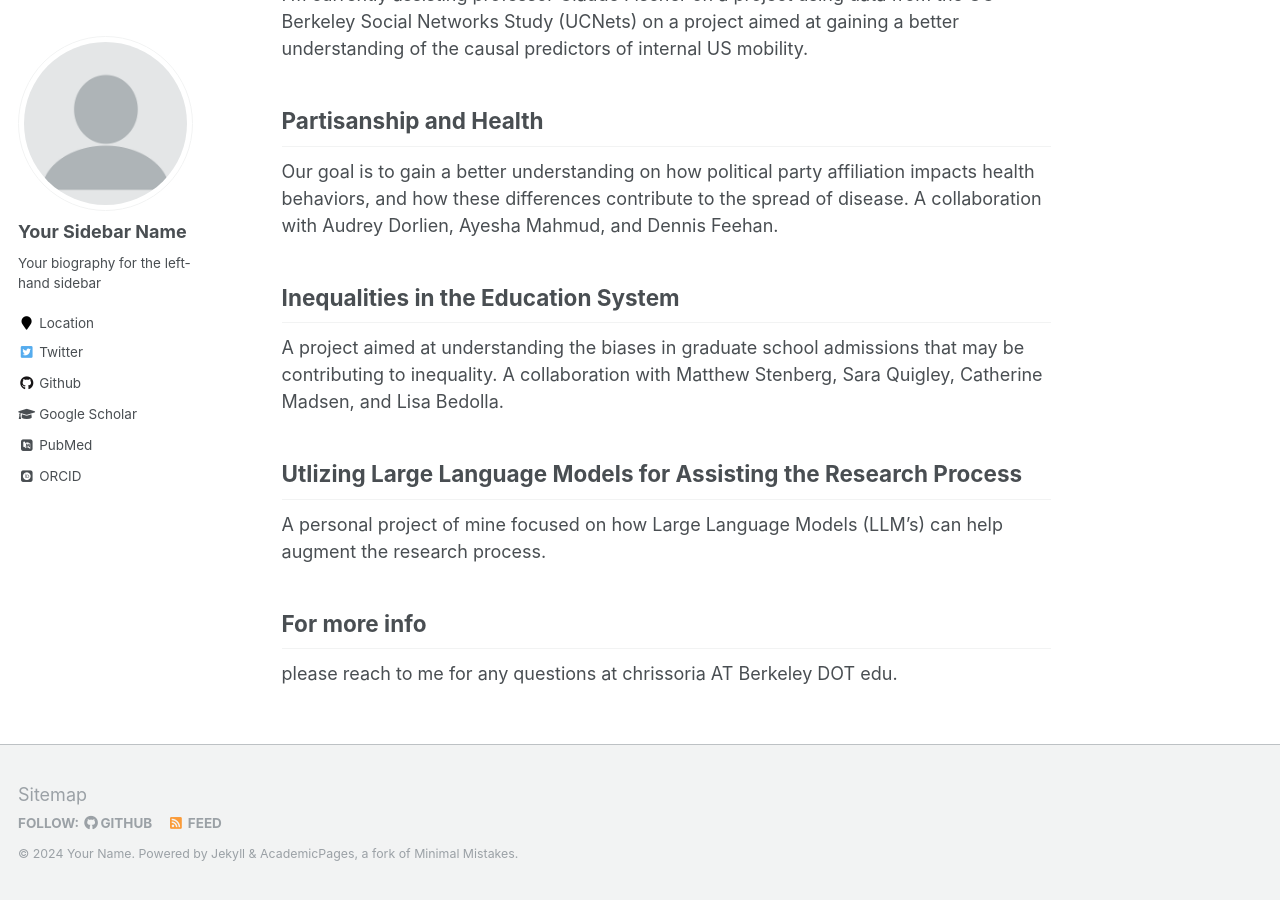
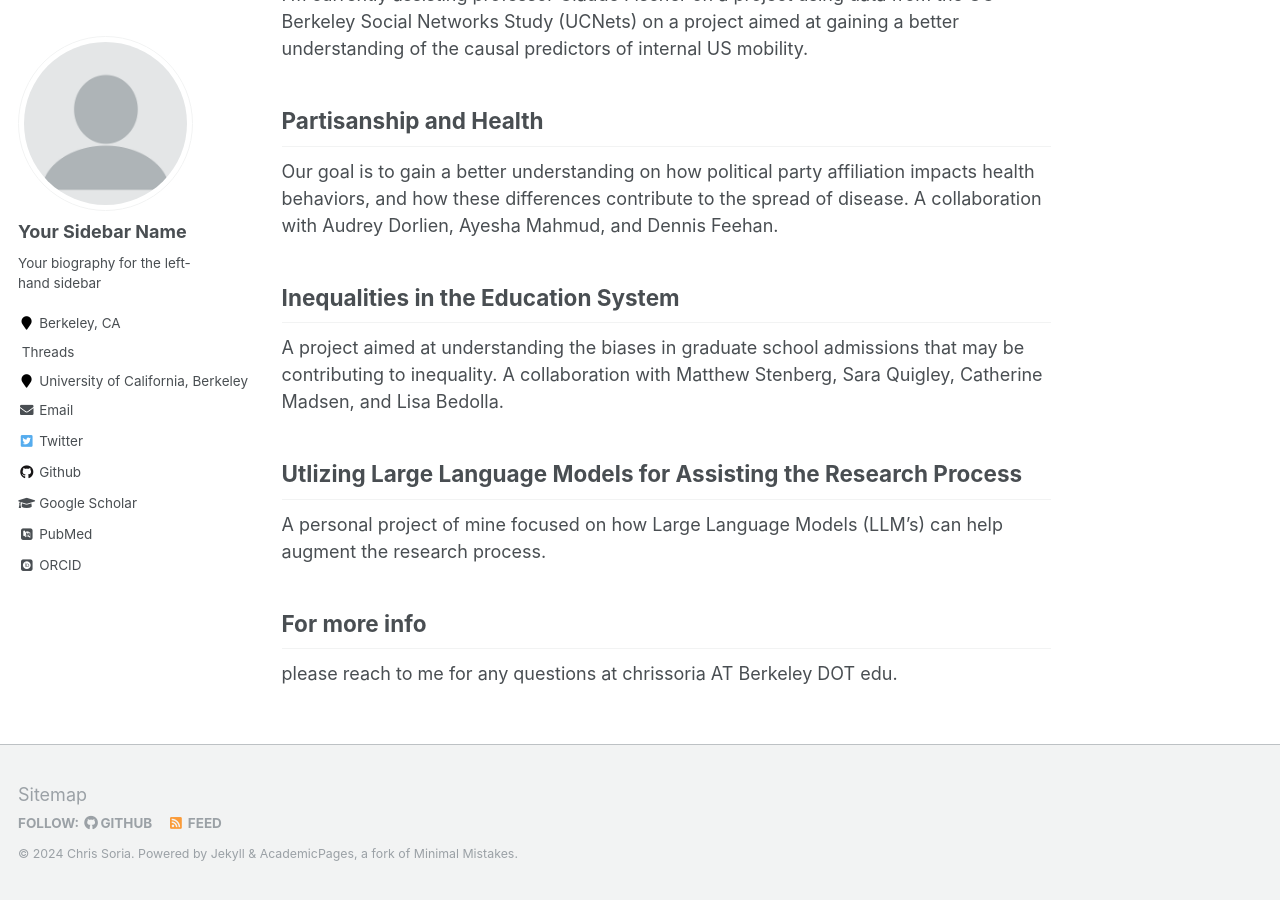
Before and after one commit to chrissoria/chrissoria.github.io, a Jekyll site: the page built from _pages/about.md, in a window 1280 px wide and 900 px high, scrolled down 927 px. Built offline with Jekyll 4.4.1, drawn with Linux system fonts in a browser that asks for light colours; some web fonts are replaced.

Commit message:
playing with the config to see if I can get threads to pop up.

```diff
--- a/_config.yml
+++ b/_config.yml
@@ -9,8 +9,8 @@
 locale                   : "en-US"
 title                    : "Chris Soria"
 title_separator          : "-"
-name                     : &name "Your Name"
-description              : &description "personal description"
+name                     : &name "Chris Soria"
+description              : &description "PhD Candidate at UC Berkeley, Demography"
 url                      : https://chrissoria.github.io # the base hostname & protocol for your site e.g. "https://mmistakes.github.io"
 baseurl                  : "" # the subpath of your site, e.g. "/blog"
 repository               : "https://chrissoria.github.io"
@@ -83,11 +83,11 @@ author:
   name             : "Your Sidebar Name"
   avatar           : "profile.png"
   bio              : "Your biography for the left-hand sidebar"
-  location         : "Location"
-  employer         :
+  location         : "Berkeley, CA"
+  employer         : "University of California, Berkeley"
   pubmed           : "https://www.ncbi.nlm.nih.gov/pubmed/?term=john+snow"
   googlescholar    : "http://yourfullgooglescholarurl.com"
-  email            :
+  email            : "chrissoria@berkeley.edu"
   researchgate     :  # example: "https://www.researchgate.net/profile/yourprofile"
   uri              :
   bitbucket        :
@@ -96,25 +96,26 @@ author:
   flickr           :
   facebook         :
   foursquare       :
-  github           : "academicpages"
+  github           : "github.com/chrissoria"
   google_plus      :
   keybase          :
   instagram        :
   impactstory      : #"https://profiles.impactstory.org/u/xxxx-xxxx-xxxx-xxxx"
   lastfm           :
   linkedin         :
-  orcid            : "http://orcid.org/yourorcidurl"
+  orcid            : "https://orcid.org/my-orcid?orcid=0009-0007-3558-5896"
   pinterest        :
   soundcloud       :
   stackoverflow    : # http://stackoverflow.com/users/123456/username
   steam            :
   tumblr           :
-  twitter          : "replacethistwitterhandle"
+  twitter          : "CSoriaResearch"
   vine             :
   weibo            :
   xing             :
   youtube          :
   wikipedia        :
+  threads          : "threads.net/supersoria"
 
 
 # Reading Files
```
